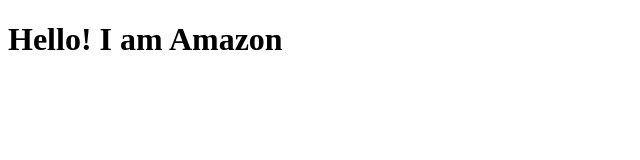
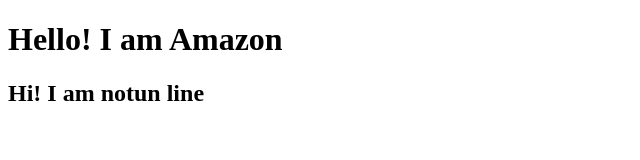
Before and after one commit to rionbarua/amazon, a plain HTML site: page index.html in a window 1280 px wide. Shown: the whole page, without its empty margins (0-640 px from the left). Drawn offline with Linux system fonts and the light colour scheme.

Commit message:
notun ekta line add koreci h2 er moddhe

```diff
--- a/index.html
+++ b/index.html
@@ -7,5 +7,6 @@
 </head>
 <body>
     <h1>Hello! I am Amazon</h1>
+    <h2>Hi! I am notun line</h2>
 </body>
 </html>
```
